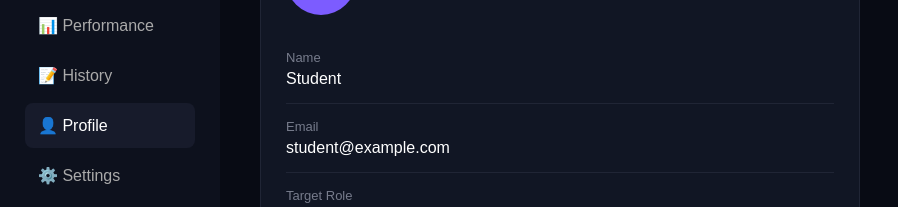
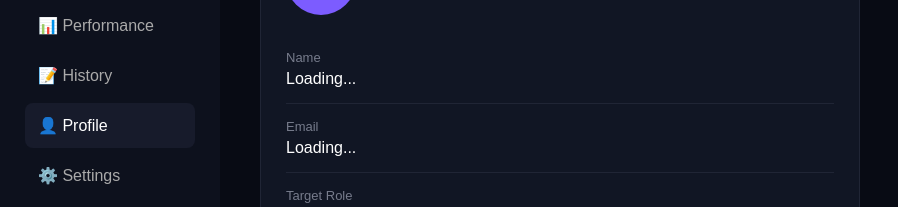
Before and after one commit to sanchiita/interviewcoach-ai, a plain HTML site: page profile.html in a window 1280 px wide. Shown: the part 236-443 px from the top of the page, without its empty margins (0-898 px from the left). Drawn offline with Linux system fonts and the light colour scheme.

Commit message:
Change static user info to loading state
Updated profile fields to show loading state for user data.

```diff
--- a/profile.html
+++ b/profile.html
@@ -48,12 +48,12 @@
 
     <div class="row">
       <div class="label">Name</div>
-      <div class="value">Student</div>
+      <div class="value" id="userName">Loading...</div>
     </div>
 
     <div class="row">
       <div class="label">Email</div>
-      <div class="value">student@example.com</div>
+      <div class="value" id="userEmail">Loading...</div>
     </div>
 
     <div class="row">
```
